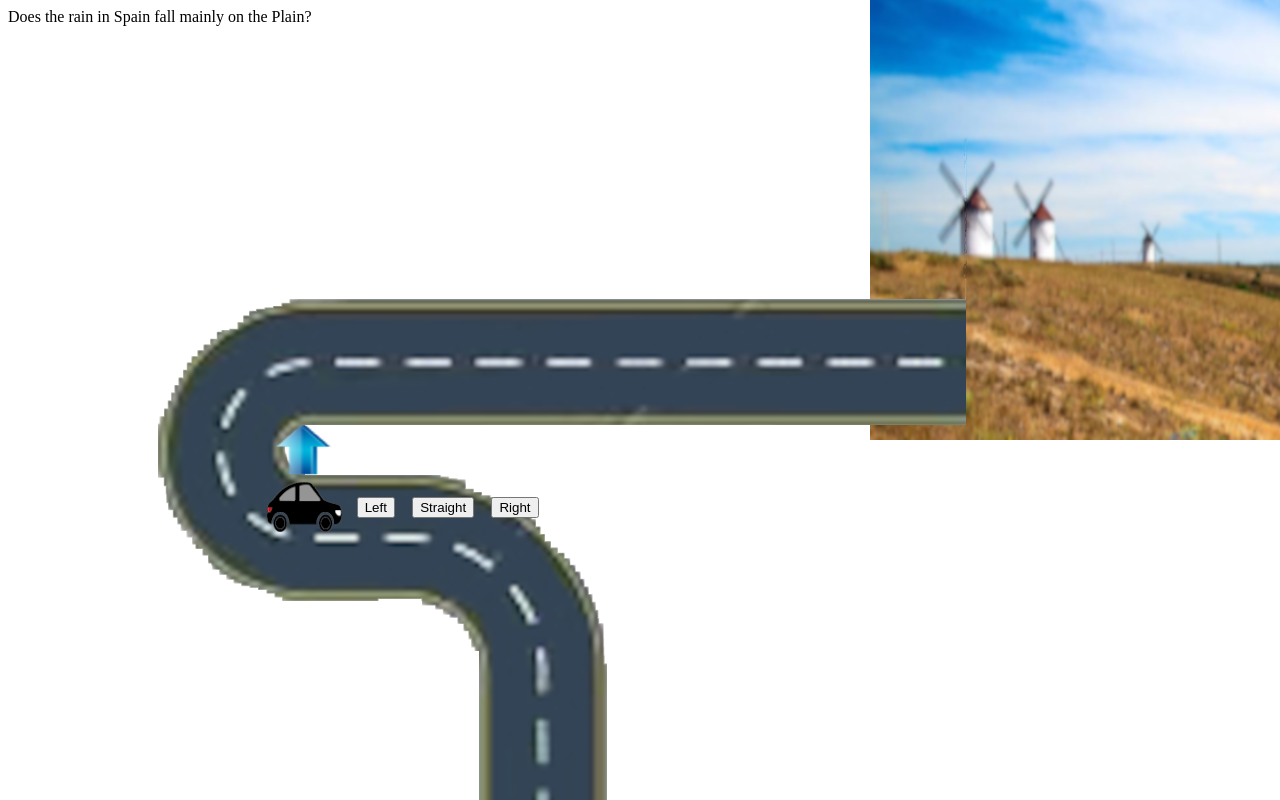
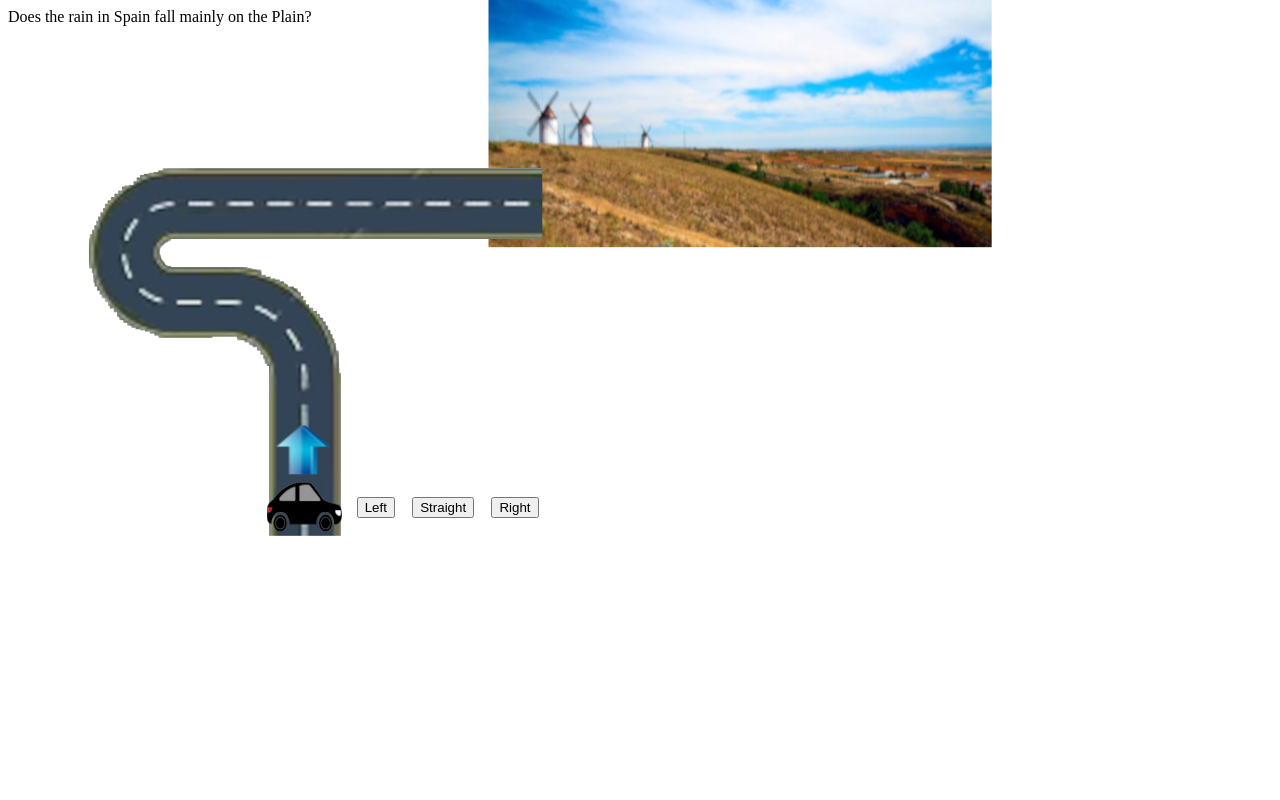
Before and after one commit to Coyote-Fugly/Capstone2, a PHP site: page / in a window 1280 px wide. Run offline with PHP 8.4, Linux system fonts and the light colour scheme.

Commit message:
Update styles.css

```diff
--- a/styles.css
+++ b/styles.css
@@ -1,8 +1,7 @@
 body {
     background-image: url(spainRoad.png);
     background-repeat: no-repeat;
-    height: 550px;
-    Width: 958px;
+    background-size: 1000px 575px;
 }
 
 button {
```
